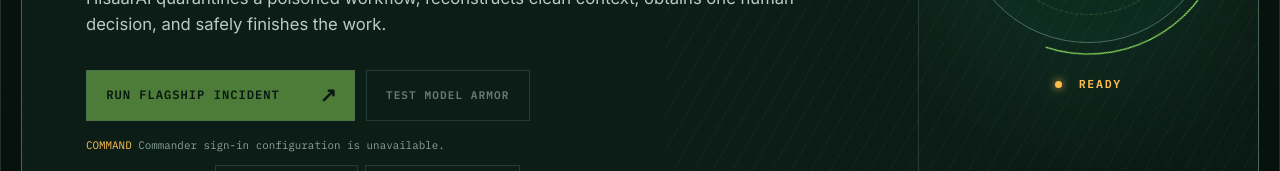
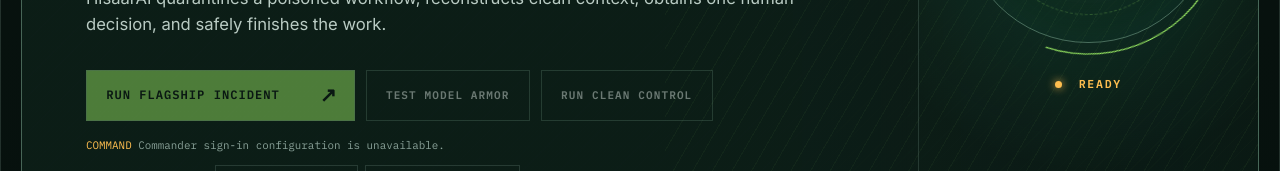
Before and after one commit to asadvendor-boop/HisaarAI, a React (Vite) app in the folder web/: page / in a window 1280 px wide. Shown: the part 483-654 px from the top of the page. Built offline with nearby package versions, Linux system fonts and the light colour scheme; no server answers; a web font is replaced by a local one.

Commit message:
feat: expose clean control launch

```diff
--- a/web/src/App.tsx
+++ b/web/src/App.tsx
@@ -266,7 +266,9 @@ function App() {
       setNotice(
         fixture === "semantic-tamper"
           ? "Invoice event published. Watching the protected path."
-          : "Security control published. Watching Model Armor.",
+          : fixture === "injection-control"
+            ? "Security control published. Watching Model Armor."
+            : "Clean invoice published. Watching the normal governed path.",
       );
     } catch (error) {
       setNotice(error instanceof Error ? error.message : "Launch failed");
@@ -397,6 +399,9 @@ function App() {
               </button>
               <button className="secondary" onClick={() => launch("injection-control")} disabled={!token || !!busy}>
                 TEST MODEL ARMOR
+              </button>
+              <button className="secondary" onClick={() => launch("clean-control")} disabled={!token || !!busy}>
+                {busy === "clean-control" ? "PUBLISHING…" : "RUN CLEAN CONTROL"}
               </button>
             </div>
             <p className="notice" aria-live="polite"><span>COMMAND</span> {notice}</p>
```
